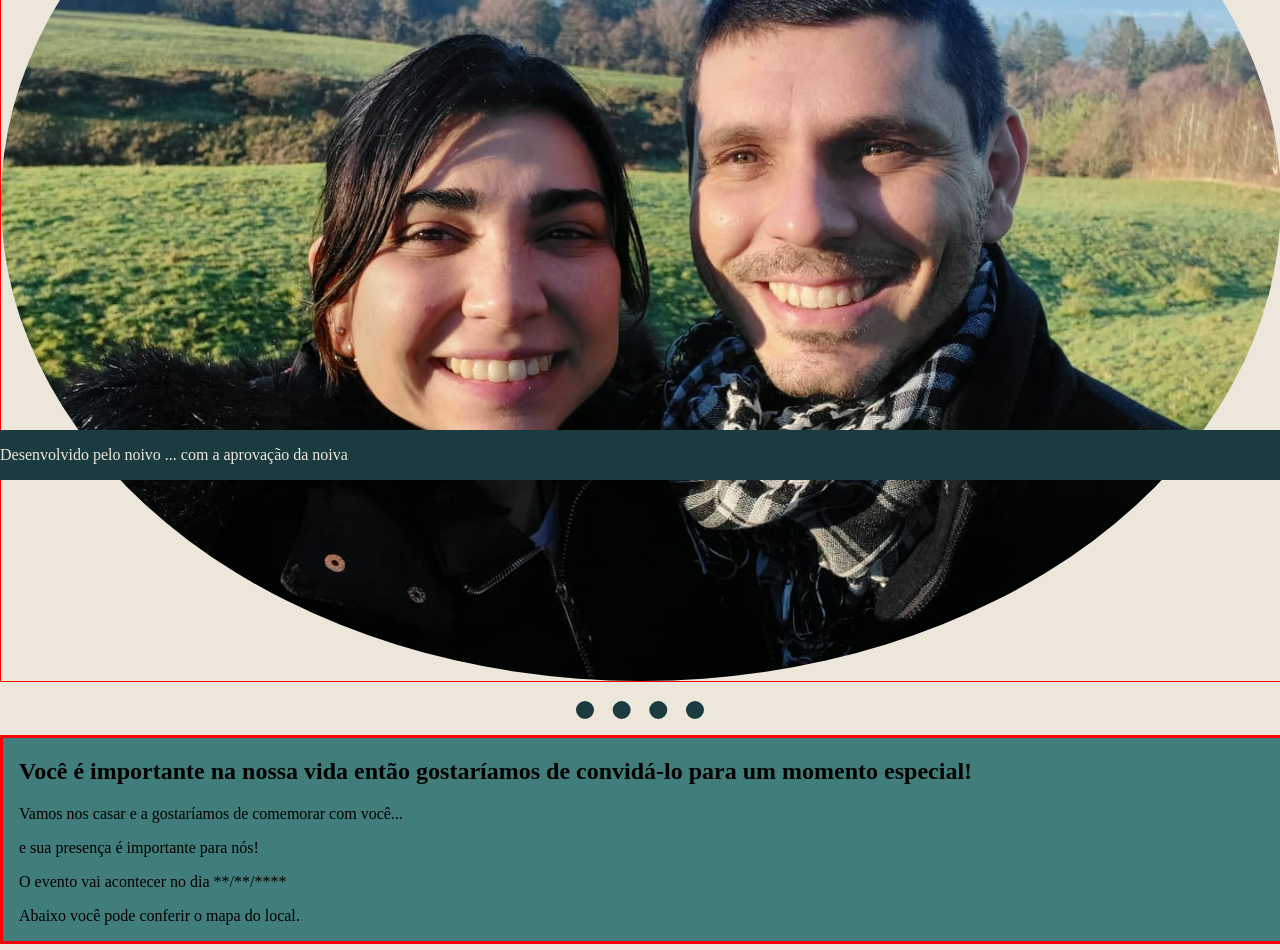
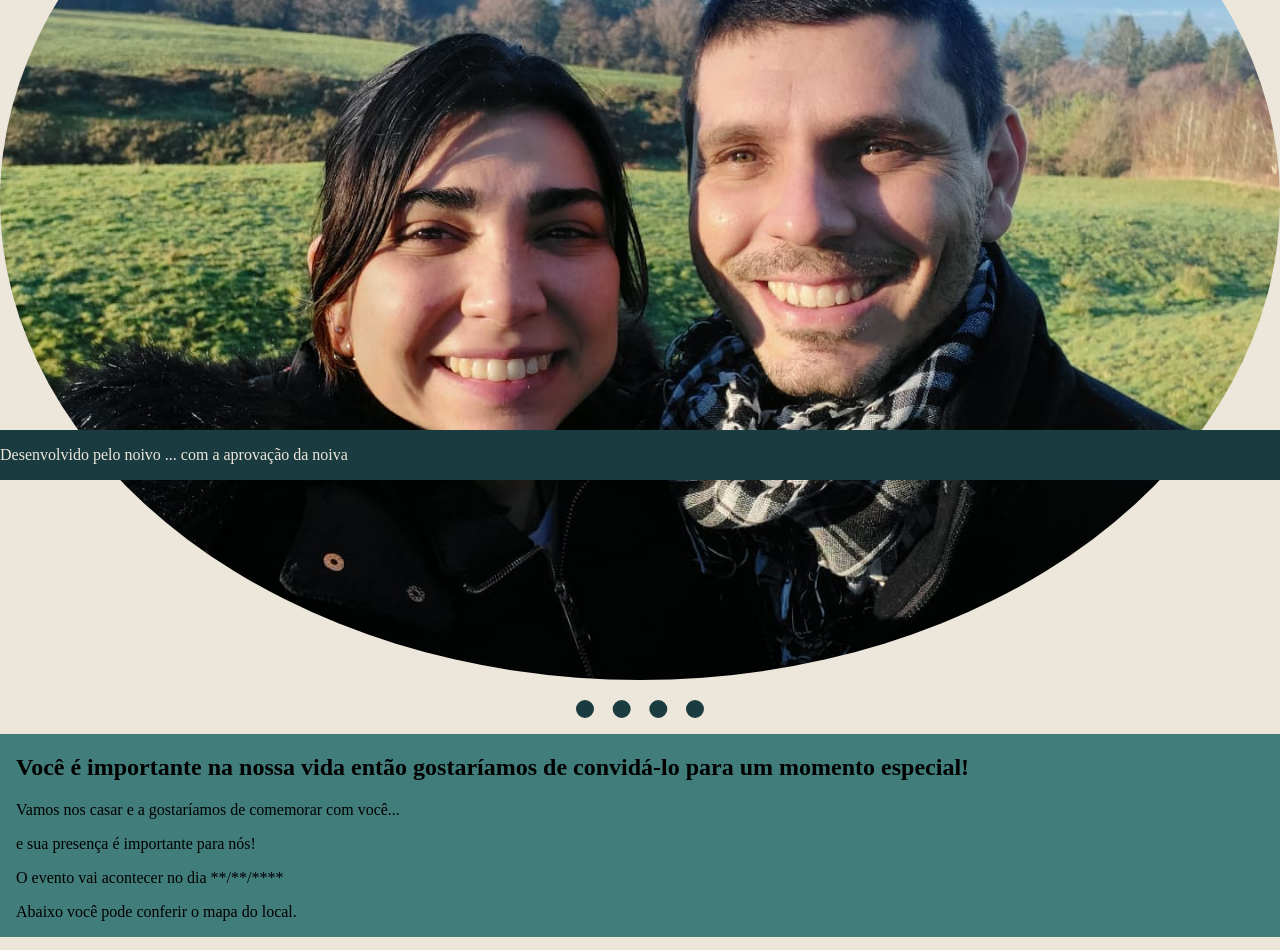
Before and after one commit to DVeronezNunes/convite-thais-e-diego, a plain HTML site: page index.html in a window 1280 px wide. Shown: the part 320-1270 px from the top of the page. Drawn offline with Linux system fonts and the light colour scheme.

Commit message:
Update styles.css

```diff
--- a/css/styles.css
+++ b/css/styles.css
@@ -46,9 +46,6 @@ footer {
 }
 
 .intro {
-  border-style: solid;
-  border-color: red;
-  border-width: 1px;
   display: inline-block;
   height: auto;
   width: 100%;
@@ -56,9 +53,6 @@ footer {
 }
 
 .invite {
-  border-style: solid;
-  border-color: red;
-  background-color: purple;
   display: inline-block;
   height: auto;
   width: 100%;
@@ -70,8 +64,6 @@ footer {
 }
 
 .mapa {
-  border-style: solid;
-  border-color: red;
   height: 50%;
   width: 100%;
 }
```
